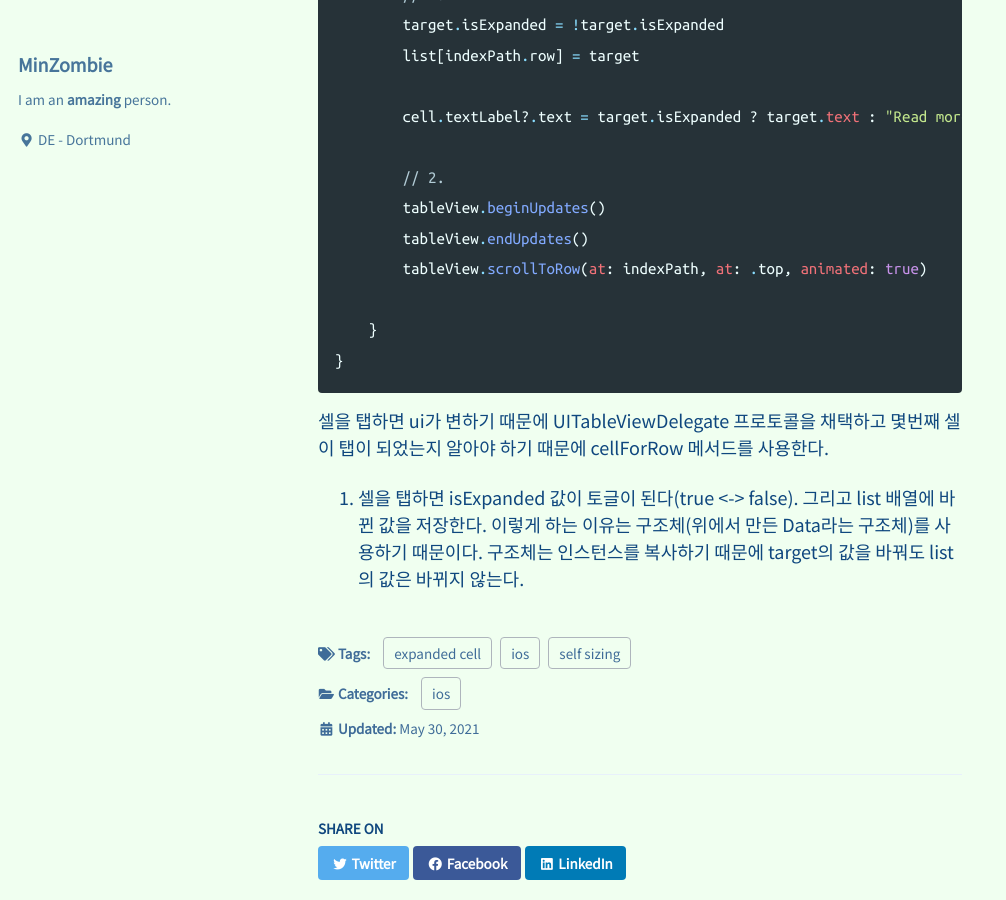
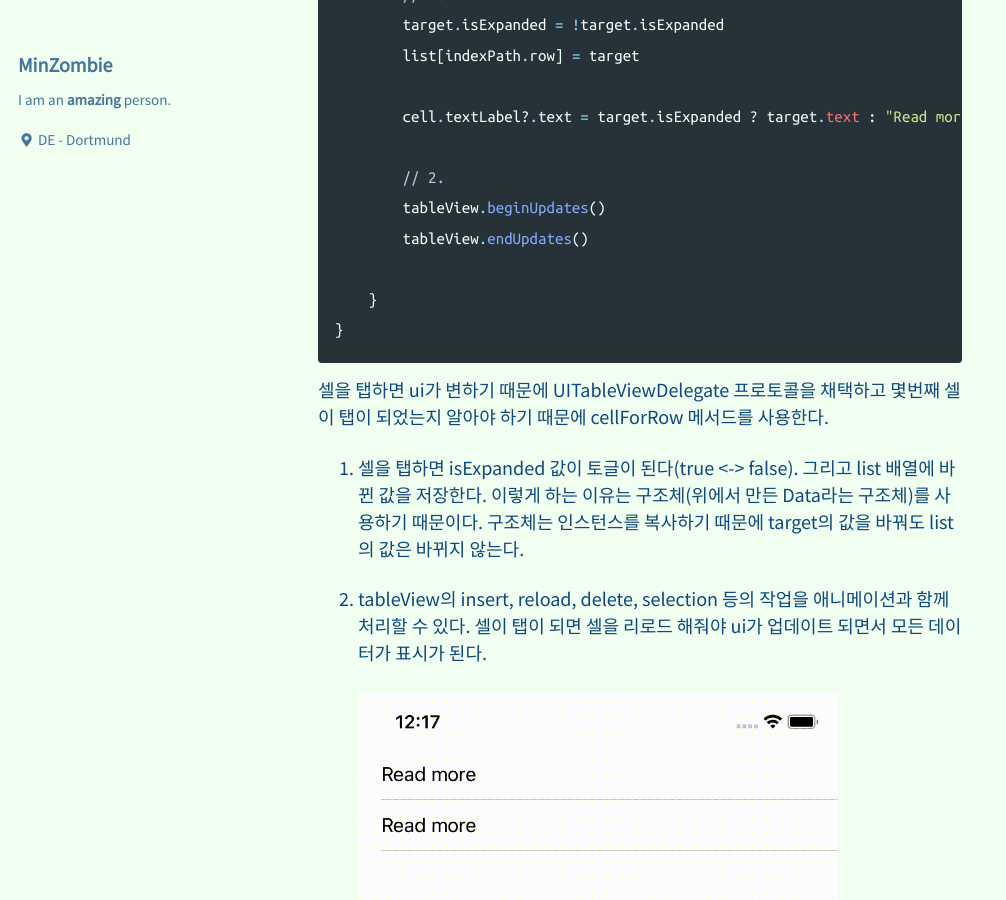
Before and after one commit to MinZombie/MinZombie.github.io, a Jekyll site: the page built from _posts/ios/2021-05-30-expandedCell.md, in a window 1280 px wide and 900 px high, scrolled down 1216 px. Shown: the whole window, without its empty margins (0-1006 px from the left). Built offline with Jekyll 4.4.1, drawn with Linux system fonts in a browser that asks for light colours; cached includes are drawn as plain includes.

Commit message:
Fix post(iOS Expanded cell)

````diff
--- a/_posts/ios/2021-05-30-expandedCell.md
+++ b/_posts/ios/2021-05-30-expandedCell.md
@@ -51,10 +51,14 @@ extension ViewController: UITableViewDelegate {
         // 2.
         tableView.beginUpdates()
         tableView.endUpdates()
-        tableView.scrollToRow(at: indexPath, at: .top, animated: true)
 
     }
 }
 ```
 셀을 탭하면 ui가 변하기 때문에 UITableViewDelegate 프로토콜을 채택하고 몇번째 셀이 탭이 되었는지 알아야 하기 때문에 cellForRow 메서드를 사용한다.
 1. 셀을 탭하면 isExpanded 값이 토글이 된다(true <-> false). 그리고 list 배열에 바뀐 값을 저장한다. 이렇게 하는 이유는 구조체(위에서 만든 Data라는 구조체)를 사용하기 때문이다. 구조체는 인스턴스를 복사하기 때문에 target의 값을 바꿔도 list의 값은 바뀌지 않는다.
+
+2. tableView의 insert, reload, delete, selection 등의 작업을 애니메이션과 함께 처리할 수 있다. 셀이 탭이 되면 셀을 리로드 해줘야 ui가 업데이트 되면서 모든 데이터가 표시가 된다.
+<br>
+<br>
+<img src="/assets/images/ios/expandedCell/01.gif" width=480>
````
Also changed, not shown: assets/images/ios/expandedCell/01.gif (added).
